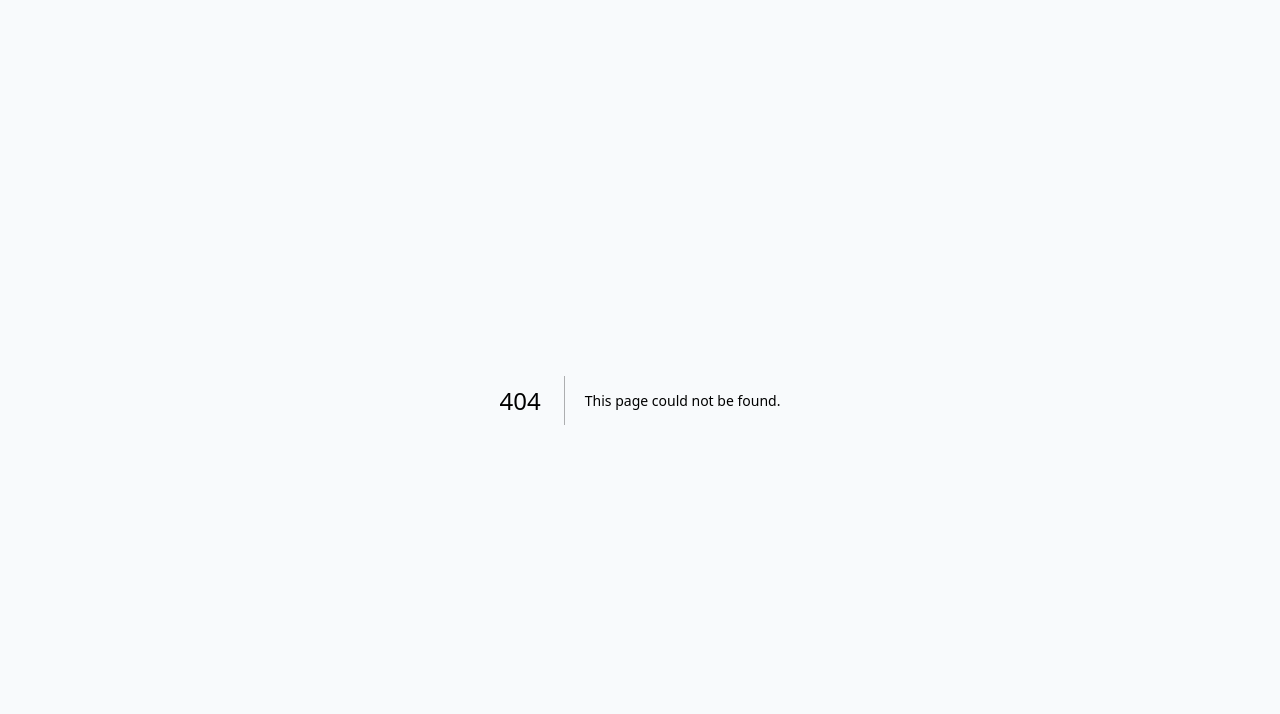
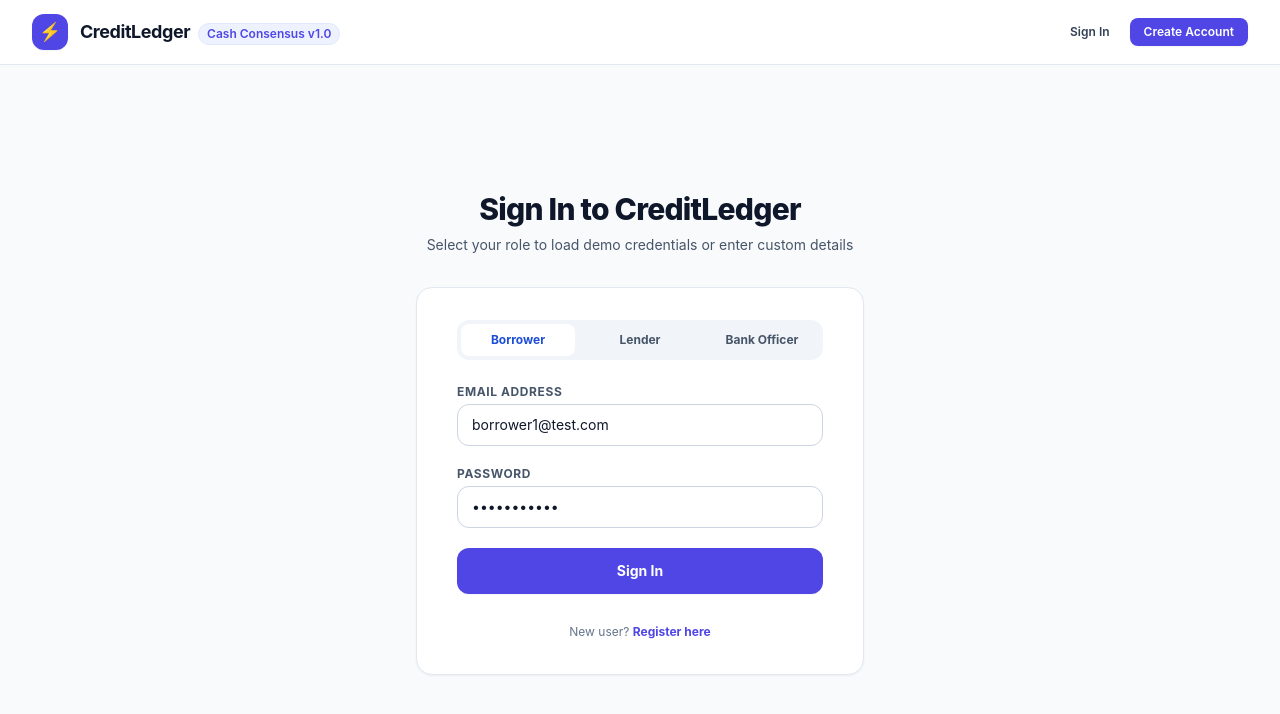
Before and after one commit to durgacharan193/Credit-Scoring-Platform, a Next.js app in the folder frontend/: page /login in a window 1280 px wide. Before the commit this address had no page. Shown: the top 714 px of the page. Built offline with nearby package versions, Linux system fonts and the light colour scheme; no server answers.

Commit message:
feat(frontend): add login page with role tabs, demo credential pre-fill, and Suspense boundary

```diff
--- /dev/null
+++ b/frontend/src/app/login/page.tsx
@@ -0,0 +1,183 @@
+'use client';
+
+import React, { useState, useEffect, Suspense } from 'react';
+import Link from 'next/link';
+import { useRouter, useSearchParams } from 'next/navigation';
+import { authApi } from '../../lib/api';
+import { setStoredSession, getDashboardPath } from '../../lib/auth';
+import { Navbar } from '../../components/ui/Navbar';
+
+function LoginForm() {
+  const router = useRouter();
+  const searchParams = useSearchParams();
+
+  const [email, setEmail] = useState('');
+  const [password, setPassword] = useState('password123');
+  const [selectedRole, setSelectedRole] = useState<'BORROWER' | 'LENDER' | 'BANK_OFFICER'>('BORROWER');
+  const [loading, setLoading] = useState(false);
+  const [error, setError] = useState<string | null>(null);
+
+  useEffect(() => {
+    const roleParam = searchParams.get('role');
+    if (roleParam === 'LENDER' || roleParam === 'BANK_OFFICER' || roleParam === 'BORROWER') {
+      setSelectedRole(roleParam);
+      fillDemoCreds(roleParam);
+    } else {
+      fillDemoCreds('BORROWER');
+    }
+  }, [searchParams]);
+
+  const fillDemoCreds = (role: 'BORROWER' | 'LENDER' | 'BANK_OFFICER') => {
+    setSelectedRole(role);
+    if (role === 'BORROWER') {
+      setEmail('borrower1@test.com');
+      setPassword('password123');
+    } else if (role === 'LENDER') {
+      setEmail('lender1@test.com');
+      setPassword('password123');
+    } else if (role === 'BANK_OFFICER') {
+      setEmail('officer@bank.com');
+      setPassword('password123');
+    }
+  };
+
+  const handleLogin = async (e: React.FormEvent) => {
+    e.preventDefault();
+    setLoading(true);
+    setError(null);
+
+    try {
+      const data = await authApi.login(email, password);
+      setStoredSession(data.user, data.token);
+      router.push(getDashboardPath(data.user.role));
+    } catch (err: any) {
+      setError(err.message || 'Login failed. Please check your credentials.');
+    } finally {
+      setLoading(false);
+    }
+  };
+
+  return (
+    <div className="bg-white py-8 px-4 shadow-sm border border-slate-200 sm:rounded-2xl sm:px-10">
+      {/* Role Quick Selector Tabs */}
+      <div className="grid grid-cols-3 gap-2 p-1 bg-slate-100 rounded-xl mb-6">
+        <button
+          type="button"
+          onClick={() => fillDemoCreds('BORROWER')}
+          className={`py-2 text-xs font-bold rounded-lg transition ${
+            selectedRole === 'BORROWER'
+              ? 'bg-white text-blue-700 shadow-xs'
+              : 'text-slate-600 hover:text-slate-900'
+          }`}
+        >
+          Borrower
+        </button>
+        <button
+          type="button"
+          onClick={() => fillDemoCreds('LENDER')}
+          className={`py-2 text-xs font-bold rounded-lg transition ${
+            selectedRole === 'LENDER'
+              ? 'bg-white text-amber-700 shadow-xs'
+              : 'text-slate-600 hover:text-slate-900'
+          }`}
+        >
+          Lender
+        </button>
+        <button
+          type="button"
+          onClick={() => fillDemoCreds('BANK_OFFICER')}
+          className={`py-2 text-xs font-bold rounded-lg transition ${
+            selectedRole === 'BANK_OFFICER'
+              ? 'bg-white text-purple-700 shadow-xs'
+              : 'text-slate-600 hover:text-slate-900'
+          }`}
+        >
+          Bank Officer
+        </button>
+      </div>
+
+      {error && (
+        <div className="mb-4 p-3 rounded-xl bg-rose-50 border border-rose-200 text-rose-700 text-xs font-medium">
+          {error}
+        </div>
+      )}
+
+      <form className="space-y-5" onSubmit={handleLogin}>
+        <div>
+          <label className="block text-xs font-bold uppercase tracking-wider text-slate-600">
+            Email Address
+          </label>
+          <div className="mt-1">
+            <input
+              type="email"
+              required
+              value={email}
+              onChange={(e) => setEmail(e.target.value)}
+              className="appearance-none block w-full px-3.5 py-2.5 border border-slate-300 rounded-xl shadow-xs placeholder-slate-400 focus:outline-hidden focus:ring-2 focus:ring-indigo-500 focus:border-indigo-500 text-sm"
+              placeholder="you@domain.com"
+            />
+          </div>
+        </div>
+
+        <div>
+          <label className="block text-xs font-bold uppercase tracking-wider text-slate-600">
+            Password
+          </label>
+          <div className="mt-1">
+            <input
+              type="password"
+              required
+              value={password}
+              onChange={(e) => setPassword(e.target.value)}
+              className="appearance-none block w-full px-3.5 py-2.5 border border-slate-300 rounded-xl shadow-xs placeholder-slate-400 focus:outline-hidden focus:ring-2 focus:ring-indigo-500 focus:border-indigo-500 text-sm"
+            />
+          </div>
+        </div>
+
+        <div>
+          <button
+            type="submit"
+            disabled={loading}
+            className="w-full flex justify-center py-3 px-4 border border-transparent rounded-xl shadow-sm text-sm font-bold text-white bg-indigo-600 hover:bg-indigo-700 focus:outline-hidden focus:ring-2 focus:ring-offset-2 focus:ring-indigo-500 disabled:opacity-50 transition"
+          >
+            {loading ? 'Authenticating...' : 'Sign In'}
+          </button>
+        </div>
+      </form>
+
+      <div className="mt-6 text-center">
+        <span className="text-xs text-slate-500">
+          New user?{' '}
+          <Link href="/register" className="font-bold text-indigo-600 hover:text-indigo-500">
+            Register here
+          </Link>
+        </span>
+      </div>
+    </div>
+  );
+}
+
+export default function LoginPage() {
+  return (
+    <div className="min-h-screen bg-slate-50 flex flex-col">
+      <Navbar user={null} />
+
+      <div className="flex-1 flex flex-col justify-center py-12 sm:px-6 lg:px-8">
+        <div className="sm:mx-auto sm:w-full sm:max-w-md text-center mb-8">
+          <h2 className="text-3xl font-extrabold text-slate-900 tracking-tight">
+            Sign In to CreditLedger
+          </h2>
+          <p className="mt-2 text-sm text-slate-600">
+            Select your role to load demo credentials or enter custom details
+          </p>
+        </div>
+
+        <div className="sm:mx-auto sm:w-full sm:max-w-md">
+          <Suspense fallback={<div className="text-center p-8 text-sm text-slate-400">Loading sign-in form...</div>}>
+            <LoginForm />
+          </Suspense>
+        </div>
+      </div>
+    </div>
+  );
+}
```
